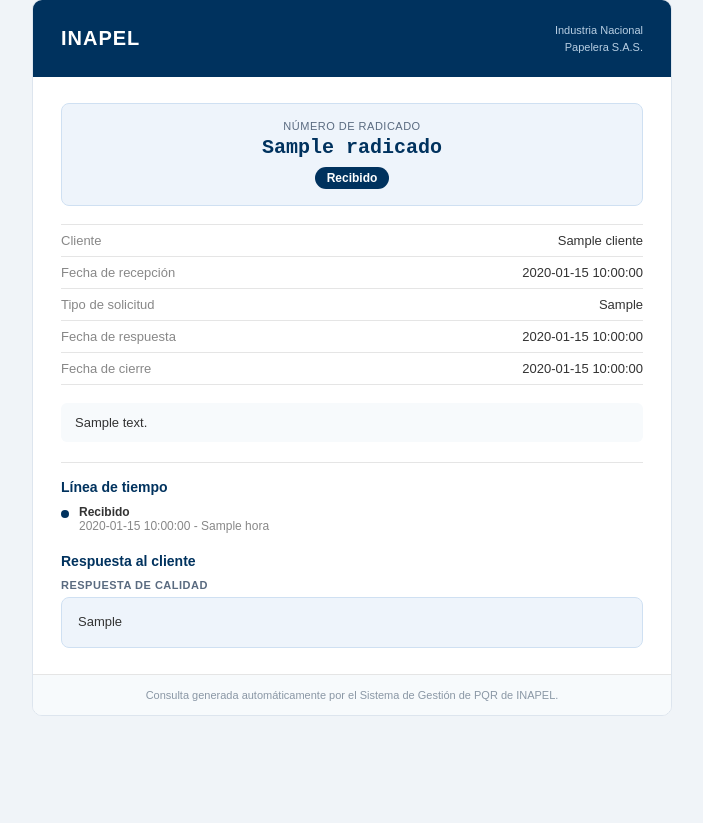
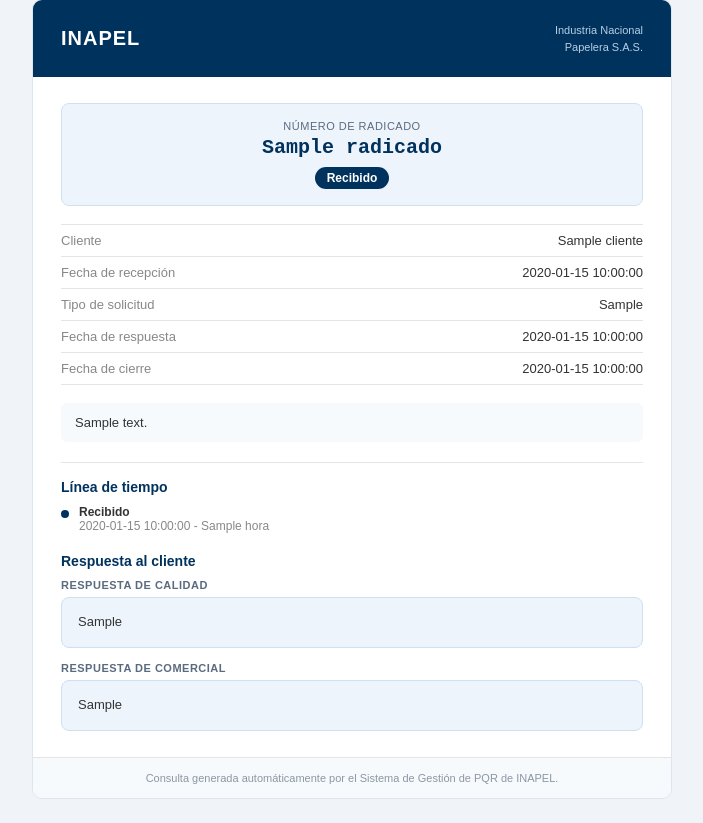
Before and after one commit to elianbenitez56-ctrl/Sistema-PQR, a Flask app: template app/templates/consulta_publica.html in a window 1280 px wide. Shown: the part 25-848 px from the top of the page, without its empty margins (288-991 px from the left). Before the commit the page ends 741 px from the top, so only its background shows below. Run offline with Flask 3, Linux system fonts and the light colour scheme; the template is opened without the code that fills it: most values are stand-ins (such as "Sample title", 1, 10 or a date in 2020); parts of the project's set-up code (start-up, migrations or seed data) failed here and were passed over; some libraries are stand-ins or nearby versions.

Commit message:
Mostrar la respuesta de Comercial aunque el PQR no esté cerrado formalmente
cierre y respuesta_comercial son campos independientes del mismo
formulario: Comercial puede escribir la respuesta al cliente y dejar
cierre en "No" (caso aún en seguimiento). La condición anterior exigía
cierre="Sí" para mostrarla, ocultándola en ese escenario real.

```diff
--- a/app/templates/consulta_publica.html
+++ b/app/templates/consulta_publica.html
@@ -106,11 +106,11 @@
             <div class="resp-label">Respuesta de Calidad</div>
             <div class="respuesta-box">{{ pqr.respuesta_calidad }}</div>
           {% endif %}
-          {% if pqr.cerrado and pqr.respuesta_comercial %}
+          {% if pqr.respuesta_comercial %}
             <div class="resp-label">Respuesta de Comercial</div>
             <div class="respuesta-box">{{ pqr.respuesta_comercial }}</div>
           {% endif %}
-          {% if not pqr.respuesta_calidad and not (pqr.cerrado and pqr.respuesta_comercial) %}
+          {% if not pqr.respuesta_calidad and not pqr.respuesta_comercial %}
             <div class="respuesta-box">
               Su solicitud aún se encuentra en proceso de investigación. Le informaremos por este mismo medio cuando tengamos una respuesta.
             </div>
```
